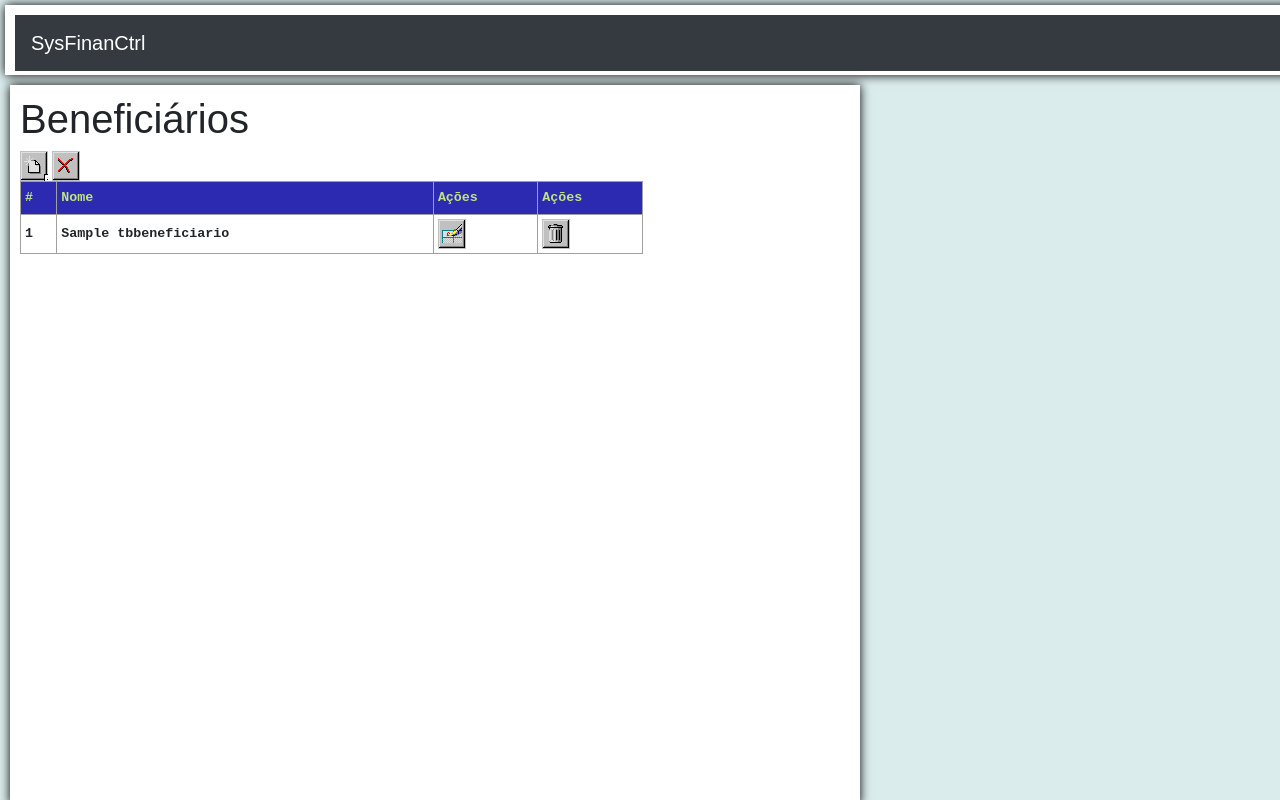
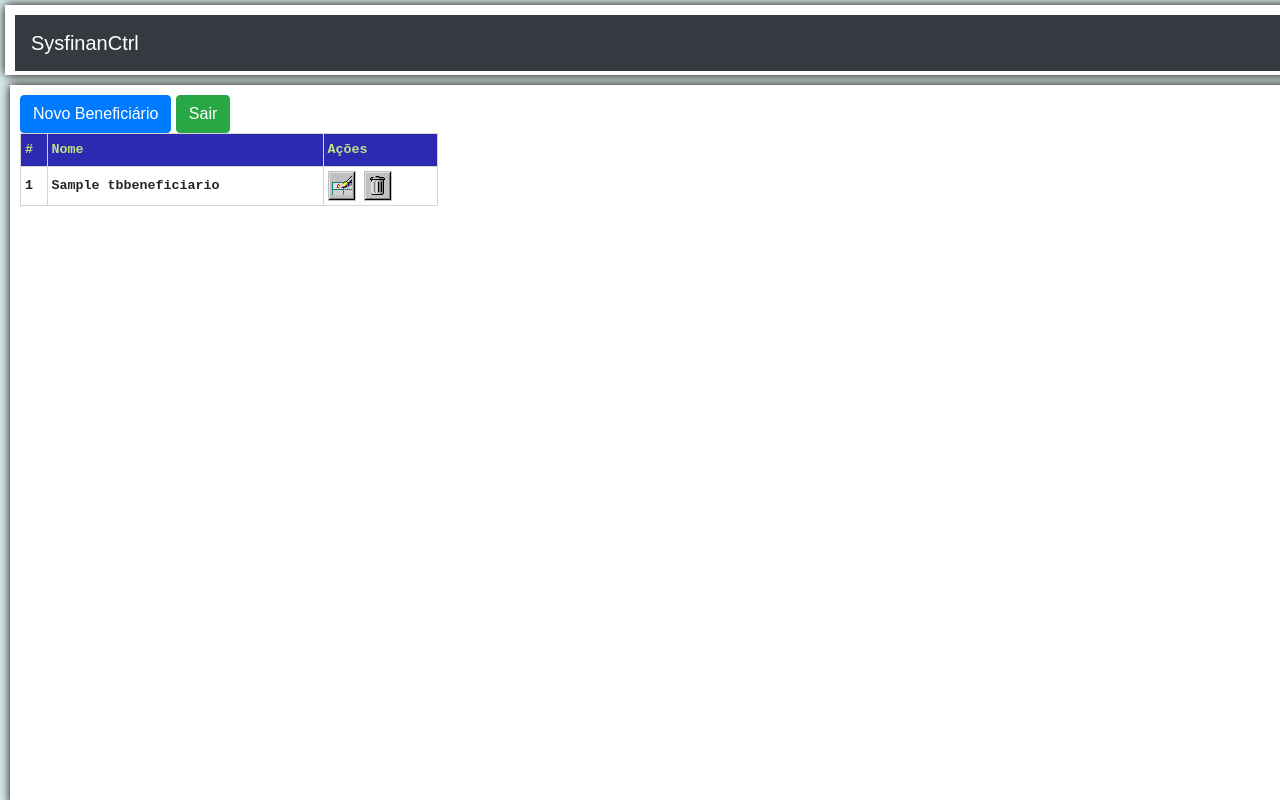
Before and after one commit to CezarPoeta/Suppliers, a Django app: page /lst/ in a window 1280 px wide. Run offline with Django 3.2, Linux system fonts and the light colour scheme; tables that the repository leaves empty hold one stand-in row (values such as "Sample post"); some libraries are stand-ins or nearby versions.

Commit message:
Frontend
Frontend

```diff
--- a/Suppliers/static/css/style.css
+++ b/Suppliers/static/css/style.css
@@ -4,20 +4,22 @@ body {background-color: rgb(219, 236, 236);}
     font-family: 'Courier New', Courier, monospace;
     font-size: 10pt;
     font-weight:bold;
-    border-color: darkblue;
-    width: 75%;
+    border-color: rgb(214, 214, 231);
+    width: 25%;
 }
 
-#style_beneficiarios td, #style_beneficiarios th {
-    border: 1px solid rgb(161, 160, 160);
+
+.style_beneficiarios td, .style_beneficiarios th {
+    border: 1px solid rgb(214, 211, 211);
     padding: 4px;
 }
 
-#style_beneficiarios tr:nth-child(even){background-color: #faf4f4;}
 
-#style_beneficiarios tr:hover {background-color: rgb(132, 167, 221);}
+.style_beneficiarios tr:nth-child(even){background-color: #e0dede;}
+.style_beneficiarios tr:hover {background-color: rgb(130, 169, 236);}
 
-#style_beneficiarios th {
+
+.style_beneficiarios th {
     padding-top: 6px;
     padding-bottom: 6px;
     height: 25px;
@@ -28,22 +30,22 @@ body {background-color: rgb(219, 236, 236);}
   }
 
 /* Graficos da tela*/
-div#Grafico1 {
+#style_div_1 {
 	position: absolute;
 	top: 80px;
 	left: 5px;
-    width: 850px;
+    width: 1690px;
     height: 720px;
 	background-color: #ffffff;
 	box-shadow: 0px 0px 10px black;
 	padding: 10px 10px 10px 10px;
 }
 
-div#Grafico2 {
+#style_div_2 {
 	position: absolute;
     top: 80px;
 	left: 860px;
-    width: 840px;
+    width: 835px;
     height: 720px;
 	background-color: #ffffff;
 	box-shadow: 0px 0px 10px black;
@@ -52,13 +54,13 @@ div#Grafico2 {
 
 
 /* Parametrização MENU PRINCIPAL */
-div#menuP {
+#menuP {
 	position: fixed;
 	top: 5px;
 	left: 5px;
     width: 1695px;
     height: 70px;
-	background-color: white;
+	background-color: #ffffff;
 	box-shadow: 0px 0px 10px black;
 	padding: 10px 10px 10px 10px;
 	font-family: Arial, sans-serif;
--- a/Suppliers/templates/base.html
+++ b/Suppliers/templates/base.html
@@ -14,11 +14,7 @@
     <div id="menuP">
         {% include 'navigation.html' %}
 
-        {% block content %}
-        <div id="Grafico1"></div>
-        <div id="Grafico2"></div>
-
-        {% endblock %}
+        {% block content %}{% endblock %}
     </div>
 
 {% bootstrap_javascript jquery='full' %}
--- a/Suppliers/templates/del-Beneficiarios.html
+++ b/Suppliers/templates/del-Beneficiarios.html
@@ -2,7 +2,8 @@
 {% load bootstrap4 %}
 {% block content %}
 
-<div class="container">
+<div class="style_div_2">
+
     <form action="" method="post">
         {% csrf_token %}
         <p>Tem Certeza que Deseja Eliminar "{{ object }}" ? </p>
--- a/Suppliers/templates/frm_Beneficiarios.html
+++ b/Suppliers/templates/frm_Beneficiarios.html
@@ -2,7 +2,7 @@
 {% load bootstrap4 %}
 {% block content %}
 
-<div class="container">
+<div id="style_div_2">
     <h1>Beneficiário</h1>
     <form action="" method="post">
         {% csrf_token %}
--- a/Suppliers/templates/lst_Beneficiarios.html
+++ b/Suppliers/templates/lst_Beneficiarios.html
@@ -2,18 +2,15 @@
 {% load static %}
 {% block content %}
 
-<div class="container" id="style_beneficiarios">
-    <div id="Grafico1">
-        <h1>Beneficiários</h1>
-        <a class="" href="{% url 'add_beneficiario' %}"><img src="{% static '/images/botaoincluir.gif' %}" alt=""></a>
-        <a class="" href="{% url 'index' %}"><img src="{% static '/images/botaocancela.gif' %}" alt=""></a>
+<div id="style_div_1" class="style_beneficiarios">
+    <a class="btn btn-primary" href="{% url 'add_beneficiario' %}">Novo Beneficiário</a>
+    <a class="btn btn-success" href="{% url 'index' %}">Sair</a>
 
     <table class="mytable">
         <thead>
             <tr>
                 <th>#</th>
                 <th>Nome</th>
-                    <th>Ações</th>
                 <th>Ações</th>
             </tr>
         </thead>
@@ -23,10 +20,11 @@
                 <td>{{ p.id }}</td>
                 <td>{{ p.nome }}</td>
                 <td>
-                        <a class="" href="{% url 'upd_beneficiario' p.pk %}"> <img src="{% static '/images/botaoaltera.gif' %}" alt="">  </a>
-                    </td>
-                    <td>
-                        <a class="" href="{% url 'del_beneficiario' p.pk %}"> <img src="{% static '/images/botaoeliminar.gif' %}" alt=""> </a>
+                    <a class="" href="{% url 'upd_beneficiario' p.pk %}"> <img
+                            src="{% static '/images/botaoaltera.gif' %}"></a>
+
+                    <a class="" href="{% url 'del_beneficiario' p.pk %}"> <img
+                            src="{% static '/images/botaoeliminar.gif' %}"></a>
                 </td>
             </tr>
             {% endfor %}
@@ -35,6 +33,5 @@
 
     {% include 'paginacao.html' %}
 </div>
-</div>
 
 {% endblock %}
--- a/Suppliers/templates/navigation.html
+++ b/Suppliers/templates/navigation.html
@@ -1,6 +1,6 @@
 <nav class="navbar navbar-expand-lg navbar-dark bg-dark">
 
-    <a class="navbar-brand" href="/">SysFinanCtrl</a>
+    <a class="navbar-brand" href="/">SysfinanCtrl</a>
 
     <button class="navbar-toggler" type="button" data-toggle="collapse" data-target="#navbarNav"
         aria-controls="navbarNav" aria-expanded="false" aria-label="Toggle navigation">
--- a/Suppliers/views.py
+++ b/Suppliers/views.py
@@ -24,7 +24,8 @@ class IndexView(TemplateView):
 class IndexListView(ListView):
     model = Tbbeneficiarios
     template_name = 'lst_Beneficiarios.html'
-    paginate_by = 18
+    programa = 'Beneficiarios'
+    paginate_by = 15
     ordering = '-id'
     queryset = Tbbeneficiarios.objects.all()
     context_object_name = 'supliers'
```
Lines whose indentation alone changed are shown as unchanged.
